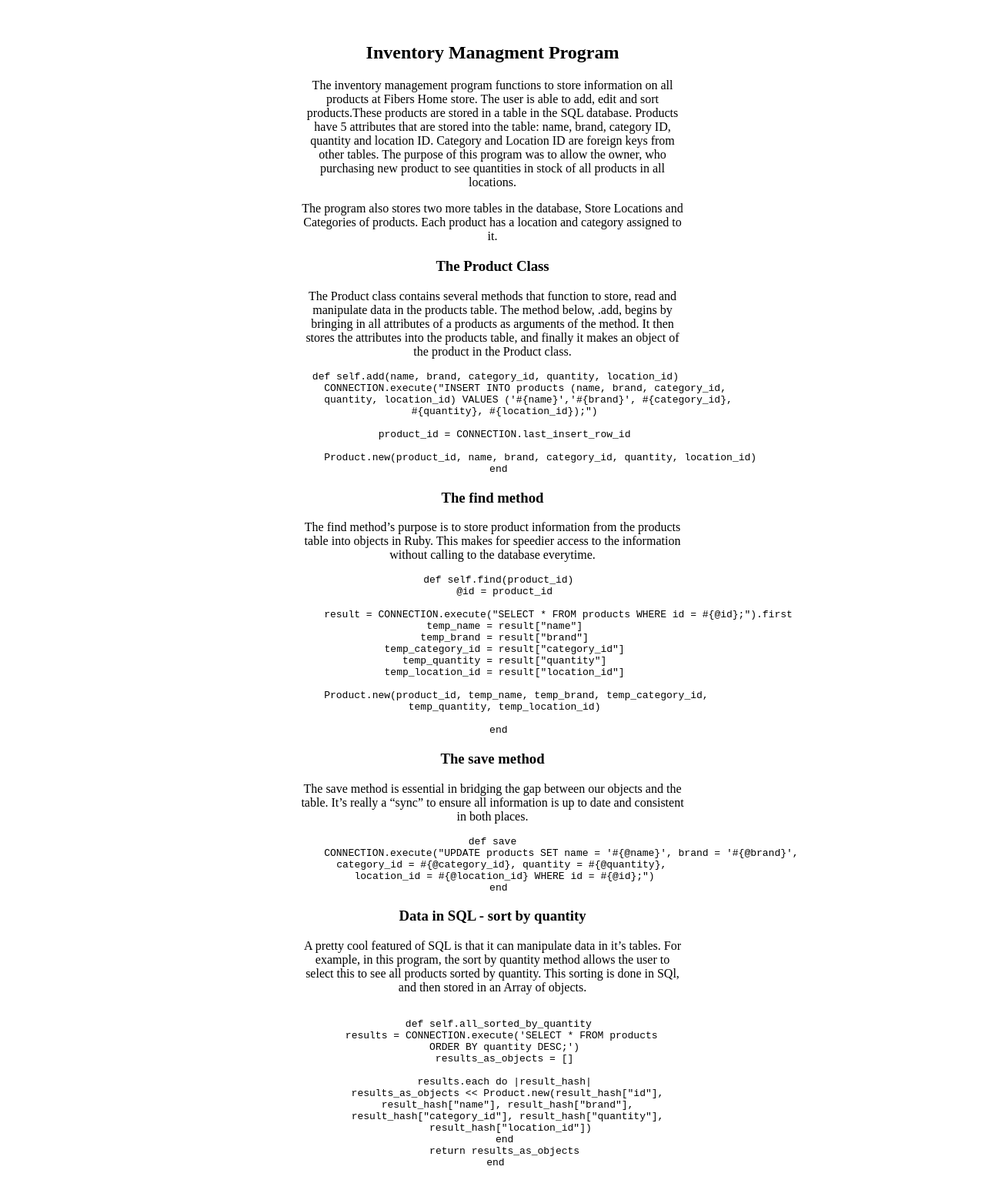
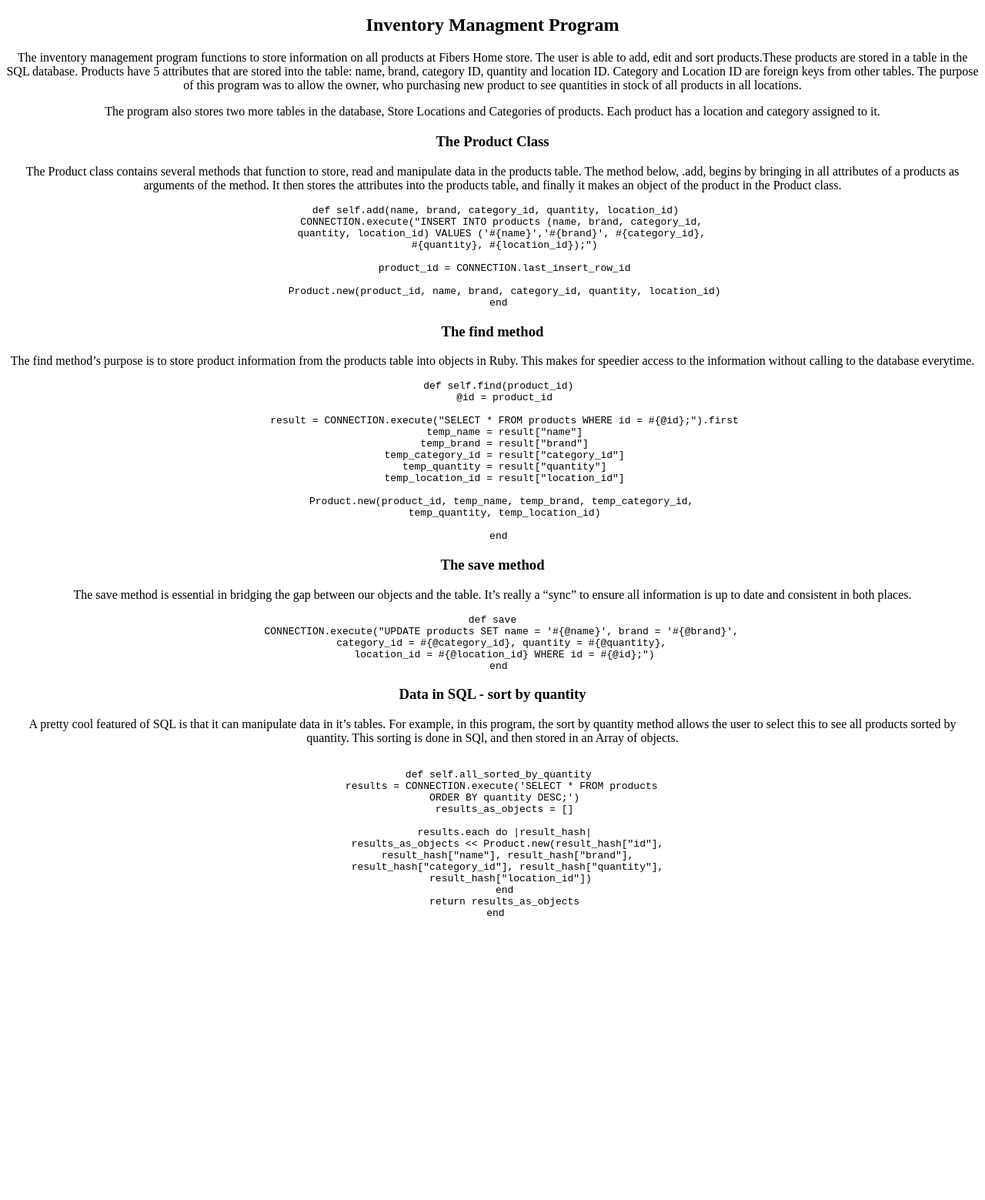
Before and after one commit to Jeanniebean18/Jeanniebean18, a Jekyll site: the page built from _posts/2015-06-10-Inventory.markdown, in a window 1280 px wide. Shown: the part 836-2395 px from the top of the page at 77% size. Built offline with Jekyll 4.4.1, drawn with Linux system fonts in a browser that asks for light colours; Markdown is read by kramdown in place of the engine named in the settings; after the commit the page ends 2043 px from its top, so only the background shows below that.

Commit message:
body changed

```diff
--- a/_layouts/default.html
+++ b/_layouts/default.html
@@ -29,11 +29,7 @@
     display: inline;
     padding: 0px 10px 0px 10px;
   }
-  article {
-    max-width: 500px;
-    padding: 20px;
-    margin: 0 auto;
-  }
+
   @media (max-width: 500px) {
     body {
       background: red;
@@ -41,7 +37,7 @@
   }
   </style>
 </head>
-<body>
+
   <header>
     <img src="http://kickpunchcreative.com/wp-content/uploads/2015/06/jeannieme.png">
     <h1>jeannie's code log</h1>
@@ -51,7 +47,7 @@
       <li><a href="#">my pets</a></li>
     </ul>
   </header>
-
+  <body>
     <center>  {{ content }} </center>
   </body>
 
```
